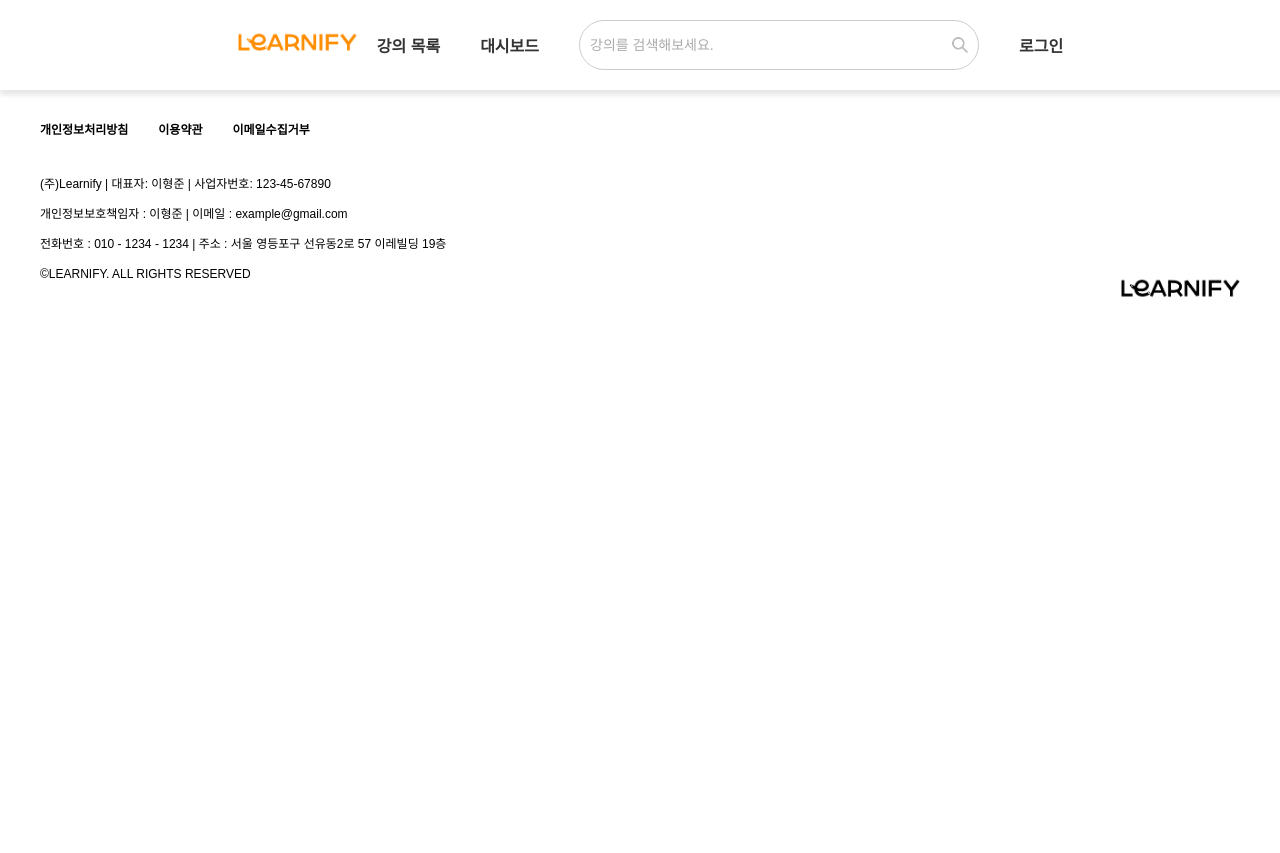
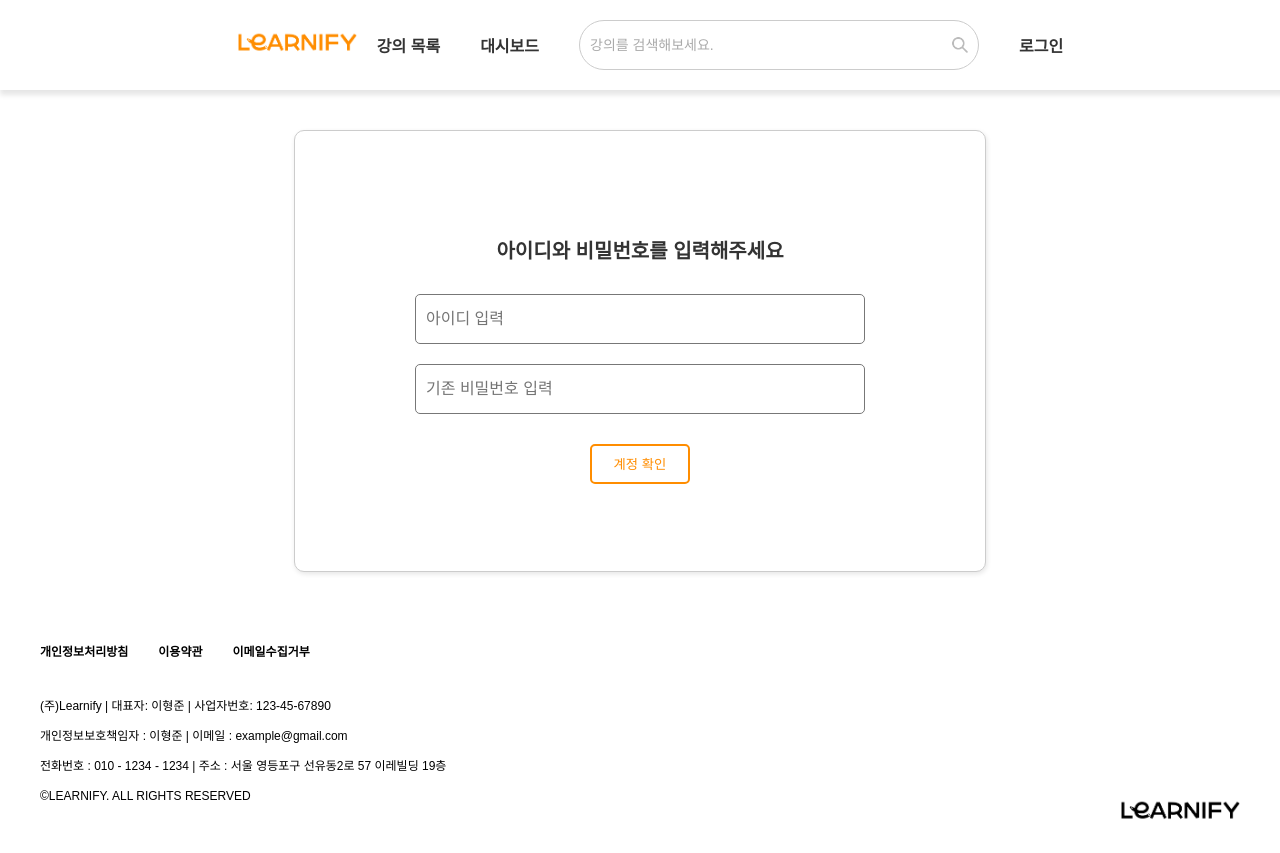
Before and after one commit to Minin98/final-react, a React (Create React App) app: page /checkUser in a window 1280 px wide. Shown: the top 853 px of the page. Before the commit the page ends 800 px from the top, so only its background shows below. Built offline with nearby package versions, Linux system fonts and the light colour scheme; a web font is replaced by a local one.

Commit message:
승인님꺼에 해솔꺼 병합

```diff
--- a/src/App.js
+++ b/src/App.js
@@ -29,6 +29,7 @@ import UpdatePassword from "./page/UpdatePassword";
 import Rate from "./page/Rate";
 import RateWrite from "./page/RateWrite";
 import VideoPage from './page/VideoPage';
+import CheckUser from "./page/CheckUser";
 
 
 function Layout() {
@@ -48,6 +49,8 @@ function Layout() {
         <Route path="/classList" element={<ClassList />} />
         <Route path="/mypage" element={<MypageInfo />} />
         <Route path="/mypage/updateinfo" element={<UserUpdate />} />
+
+        <Route path='/checkUser' element={<CheckUser />} />
         <Route path="/class/:classNumber" element={<ClassPage />} />
         <Route path="/class/:classNumber/notice" element={<Notice />} />
         <Route path="/class/:classNumber/qna" element={<QNA />} />
@@ -55,7 +58,7 @@ function Layout() {
         <Route path="/email" element={<Mail />} />
         <Route path="/find/id" element={<FindIdPage />} />
         <Route path="/find/pwd" element={<FindPwdPage />} />
-        <Route path="/quiz/:chapterNumber" element={<Quiz />} />
+        <Route path="/quiz/:classNumber/:chapterNumber" element={<Quiz />} />
         <Route path="/deleteUser" element={<DeleteUser />} />
         <Route path="/dashboard" element={<DashBoard />} />
         <Route path="/updatePassword" element={<UpdatePassword />} />
--- /dev/null
+++ b/src/css/CheckUser.css
@@ -0,0 +1,39 @@
+.checkuser-container {
+  display: flex;
+  flex-direction: column;
+  align-items: center;
+  justify-content: center;
+  height: 50vh;
+  background-color: #fff;
+  border-radius: 10px;
+  box-shadow: 1px 2px 5px rgba(0, 0, 0, 0.1);
+  border: 1px solid #ccc;
+  padding: 20px;
+  width: 650px;
+  margin: 40px auto;
+}
+
+.checkuser {
+  width: 500px;
+  display: flex;
+  flex-flow: column nowrap;
+  align-items: center;
+}
+
+.check-btn {
+  margin-top: 20px;
+  width: 100px;
+  height: 40px;
+  border-radius: 5px;
+  border: 2px solid #FF8D00;
+  background-color: #fff;
+  cursor: pointer;
+  transition: all 0.2s ease-in-out;
+  color: #FF8D00;
+}
+
+.check-btn:hover {
+  background-color: #FF8D00;
+  font-weight: bold;
+  color: #fff;
+}
--- a/src/css/ClassPage.css
+++ b/src/css/ClassPage.css
@@ -107,3 +107,10 @@
   cursor: pointer;
   margin-top: 15px;
 }
+
+.class-rate {
+  display: flex;
+  flex-flow: row nowrap;
+  gap: 10px;
+  align-items: center;
+}
--- a/src/css/QNA.css
+++ b/src/css/QNA.css
@@ -109,10 +109,6 @@
 .qna-comment-count {
   font-size: 12px;
   color: #333;
-}
-
-.comments-section {
-
 }
 
 .comment-card {
@@ -327,3 +323,11 @@
 
   margin-left: 10px;
 }
+
+.not-enrolled-qna {
+  text-align: center;
+  font-size: 20px;
+  font-weight: bold;
+  line-height: 1.8;
+  margin: 20px auto;
+}
--- a/src/css/mypageinfo.css
+++ b/src/css/mypageinfo.css
@@ -13,7 +13,6 @@
   align-items: center;
   justify-content: space-around;
   height: 600px;
-  font-weight: bold;
 }
 
 .divider {
--- /dev/null
+++ b/src/page/CheckUser.js
@@ -0,0 +1,42 @@
+import { useRef } from 'react'
+import { useNavigate , useLocation } from 'react-router-dom';
+import axios from 'axios';
+import { useSelector } from 'react-redux';
+import '../css/CheckUser.css';
+
+
+export default function CheckUser(props) {
+  const checkpwRef = useRef(null);
+  const checkidRef = useRef(null);
+  const token = useSelector((state) => state.users.value.token);
+  const navigator = useNavigate();
+  const location = useLocation();
+
+
+  const chekpwhandle = () => {
+    const data = { "password" : checkpwRef.current.value , "id" : checkidRef.current.value };
+
+
+    axios
+    .post("http://localhost:9999/CheckUser", data, {
+      headers: { Authorization: `Bearer ${token}` },
+    })
+    .then((res) => {
+      alert(res.data.msg);
+      if (res.data.status) {
+        navigator(location.state || "/");
+      }
+    });
+  }
+
+  return (
+      <div className="checkuser-container">
+        <div className="checkuser">
+          <h2>아이디와 비밀번호를 입력해주세요</h2>
+          <input className="checkid" type="text" placeholder="아이디 입력" ref={checkidRef}/>
+          <input className="checkpw" type="password" placeholder="기존 비밀번호 입력" ref={checkpwRef}/>
+          <button className="check-btn" onClick={chekpwhandle}>계정 확인</button>
+        </div>
+      </div>
+  )
+}
--- a/src/page/ClassPage.js
+++ b/src/page/ClassPage.js
@@ -11,6 +11,7 @@ import Rate from "./Rate";
 import RateWrite from "./RateWrite";
 import "../css/ClassPage.css";
 import { jwtDecode } from "jwt-decode";
+import StarRating from "../components/StarRating";
 
 export default function ClassPage() {
     const { classNumber } = useParams();
@@ -23,6 +24,7 @@ export default function ClassPage() {
     const [askWriting, setAskWriting] = useState(false);
     const [rateWriting, setRateWriting] = useState(false);
     const [chapters, setChapters] = useState([]);
+    const [averageRate, setAverageRate] = useState(0); // 평균 평점 상태값 추가
 
     const user = useSelector((state) => state.users.value);
     const decodeToken = user?.token ? jwtDecode(user.token) : null;
@@ -36,6 +38,7 @@ export default function ClassPage() {
             .then((res) => {
                 if (res.data.class) {
                     setClassInfo(res.data.class);
+                    setAverageRate(res.data.rate || 0); // 평균 평점 추가
                 } else {
                     console.error("강의 정보가 존재하지 않습니다.");
                 }
@@ -134,9 +137,10 @@ export default function ClassPage() {
                 <p className="class-instructor">{classInfo.name} 강사</p>
                 <p className="class-description">{classInfo.description}</p>
                 <div className="class-rate">
-                    <span>평점 : {classInfo.rate}</span>
-                    <Link to={`/class/${classNumber}/rate`} className="review">수강평 보기</Link>
+                    <StarRating rateCount={averageRate} setRateCount={() => { }} className="class-star-rating" />
+                    <span>평점 : {averageRate}</span>
                 </div>
+                <p>수강생 {classInfo.studentCount}명</p>
                 {isClassOwner && (
                     <div className="instructor-controls">
                         <button className="class-modify-button" onClick={() => setShowUpdateModal(true)}>강의 수정</button>
@@ -169,7 +173,7 @@ export default function ClassPage() {
                 {activeMenu === "chapter" && <Chapter classNumber={classNumber} isEnrolled={isEnrolled} />}
                 {activeMenu === "notice" && <Notice classNumber={classNumber} />}
                 {activeMenu === "qna" && (
-                    askWriting ? <QNAWrite setAskWriting={setAskWriting} chapters={chapters} /> : <QNA setAskWriting={setAskWriting} />
+                    askWriting ? <QNAWrite setAskWriting={setAskWriting} chapters={chapters} /> : <QNA setAskWriting={setAskWriting} isClassOwner={isClassOwner} />
                 )}
                 {activeMenu === "rate" && (
                     rateWriting ? <RateWrite setRateWriting={setRateWriting} /> : <Rate setRateWriting={setRateWriting} />
--- a/src/page/QNA.js
+++ b/src/page/QNA.js
@@ -1,24 +1,47 @@
-import React, { useState, useEffect } from "react";
+import React, { useState, useEffect, useCallback } from "react";
 import { useSelector } from "react-redux";
-import { useParams } from "react-router-dom";
+import { useParams, useNavigate } from "react-router-dom";
 import apiAxios from "../lib/apiAxios";
 import { jwtDecode } from "jwt-decode";
 import "../css/QNA.css";
 
-export default function QNA({ setAskWriting }) {
+export default function QNA({ setAskWriting, isClassOwner }) {
   const [qnaBoard, setQnaBoard] = useState([]);
   const [comments, setComments] = useState({});
   const [addComment, setAddComment] = useState({});
+
+  const [isEnrolled, setIsEnrolled] = useState(false);
 
   const [editingAsk, setEditingAsk] = useState(null);
   const [editTitle, setEditTitle] = useState("");
   const [editContent, setEditContent] = useState("");
 
   const { classNumber } = useParams();
+  const navigate = useNavigate();
   const user = useSelector((state) => state.users.value);
 
   const decodeToken = user?.token ? jwtDecode(user.token) : null;
   const userNumber = decodeToken ? decodeToken.sub : "";
+
+  const checkEnrollmentStatus = useCallback(() => {
+    apiAxios
+      .get(`/usersProgress/check?classNumber=${classNumber}`, {
+        headers: { Authorization: `Bearer ${user.token}` },
+      })
+      .then((res) => {
+        setIsEnrolled(res.data.isEnrolled);
+      })
+      .catch((err) => console.error("수강 여부 확인 실패", err));
+  }, [classNumber, user.token]);
+
+  useEffect(() => {
+    if (!classNumber) {
+      console.error("classNumber가 존재하지 않습니다.");
+      navigate("/");
+      return;
+    }
+    checkEnrollmentStatus();
+  }, [classNumber, checkEnrollmentStatus, navigate]);
 
   useEffect(() => {
     fetchQnaData();
@@ -180,6 +203,8 @@ export default function QNA({ setAskWriting }) {
 
   return (
     <div className="qna-board">
+      {(isEnrolled || isClassOwner) ?  (
+        <>
           <h2 className="qna-board-title">
             궁금한 점을 자유롭게 질문하고,
             <br />
@@ -284,6 +309,10 @@ export default function QNA({ setAskWriting }) {
           ) : (
             <p className="no-qna-message">등록된 QnA가 없습니다.</p>
           )}
+        </>
+      ) : (
+        <h2 className="not-enrolled-qna">수강 중인 강의가 아닙니다.<br />수강 신청을 하신 후 질문을 남겨보세요!</h2>
+      )}
 
     </div>
   );
```
Also changed, not shown: src/page/MypageInfo.js (+21 -19 lines), public/img/defaultImg.png, src/img/defaultImg.png. Lines whose indentation alone changed are shown as unchanged.
